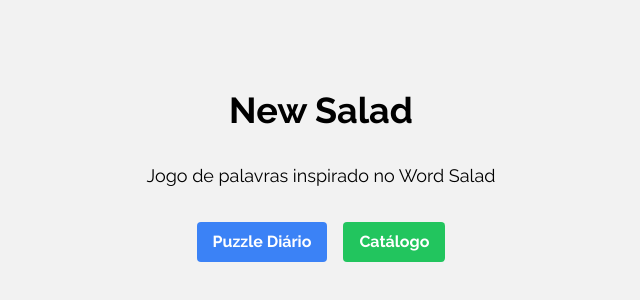
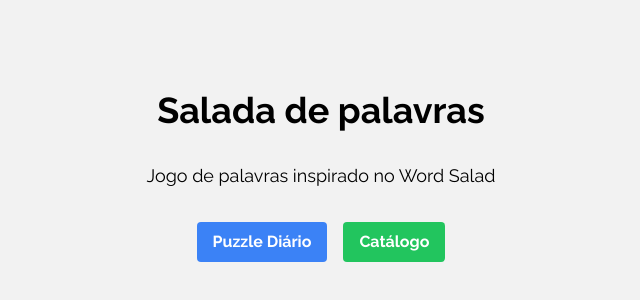
Before and after one commit to hugons/salada, a Next.js app: page / in a window 1280 px wide. Shown: the part 224-524 px from the top of the page, without its empty margins (319-959 px from the left). Built offline with nearby package versions, Linux system fonts and the light colour scheme.

Commit message:
Atualização da homepage

```diff
--- a/src/app/page.tsx
+++ b/src/app/page.tsx
@@ -3,7 +3,7 @@
 export default function Home() {
   return (
     <main className="flex min-h-screen flex-col items-center justify-center p-24">
-      <h1 className="text-4xl font-bold mb-8">New Salad</h1>
+      <h1 className="text-4xl font-bold mb-8">Salada de palavras</h1>
       <p className="text-lg mb-8">Jogo de palavras inspirado no Word Salad</p>
       <div className="flex gap-4">
         <Link href="/diario" className="bg-blue-500 hover:bg-blue-700 text-white font-bold py-2 px-4 rounded">
```
